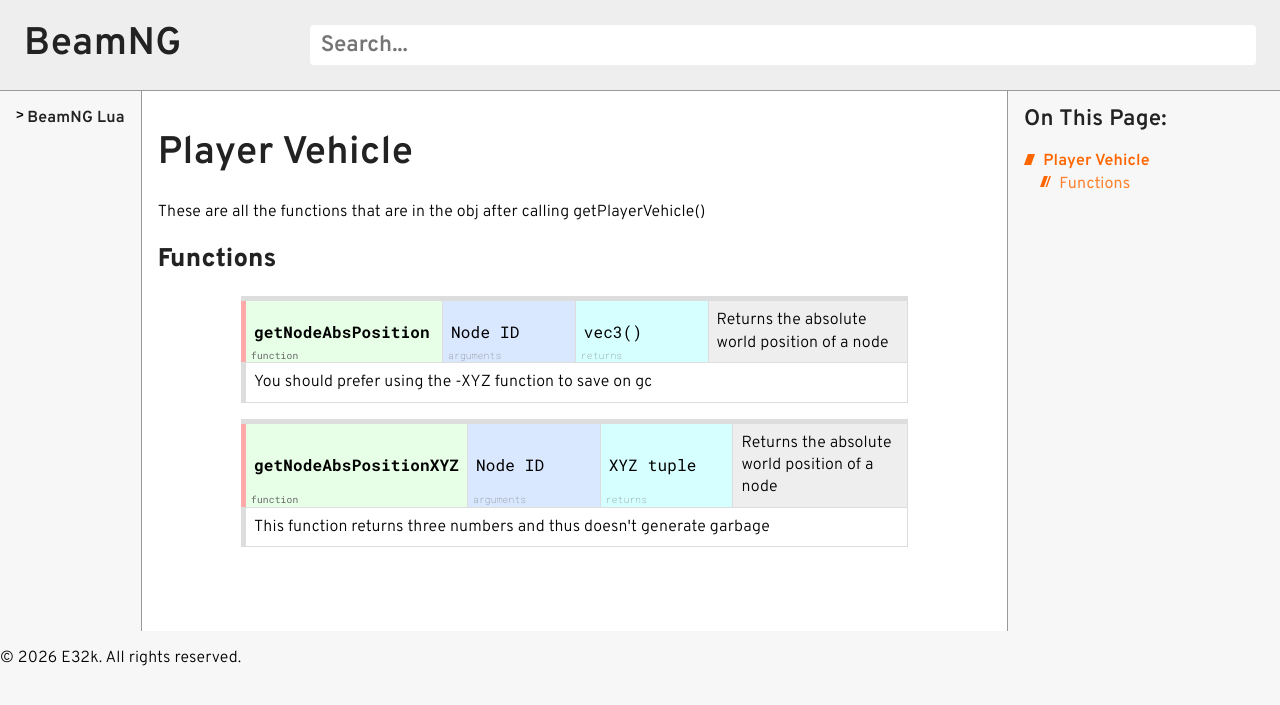
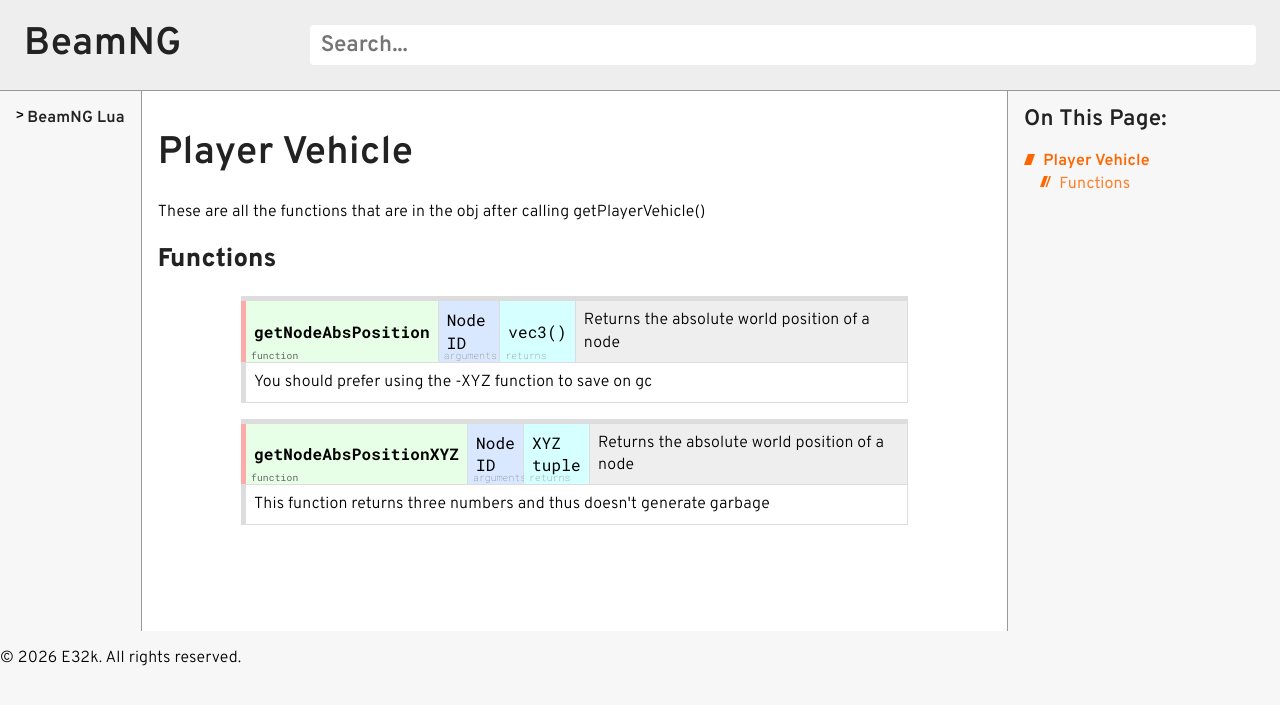
Before and after one commit to E32k/e32k.github.io, a Jekyll site: the page built from beamng/lua/gelua/playerVehicle.md, in a window 1280 px wide. Shown: the top 705 px of the page. Built offline with Jekyll 4.4.1, drawn with Linux system fonts in a browser that asks for light colours.

Commit message:
fixed sizes

```diff
--- a/assets/style.css
+++ b/assets/style.css
@@ -424,7 +424,7 @@
 /* function name */
 .func {
   background-color: #e6ffe6;
-  width: 30%;
+  width: 25%;
   text-align: left;
   font-family: "Roboto Mono", monospace;
   font-weight: bold;
@@ -434,7 +434,6 @@
 /* arguments */
 .args {
   background-color: #dae8ff;
-  width: 20%;
   font-family: "Roboto Mono", monospace;
   font-weight: normal;
 }
@@ -442,7 +441,6 @@
 /* returns */
 .rets {
   background-color: #d6ffff;
-  width: 20%;
   font-family: "Roboto Mono", monospace;
   font-weight: normal;
 }
@@ -451,6 +449,7 @@
 .desc {
   font-family: "Overpass", "Trebuchet MS", "Helvetica", "Arial", "Verdana", sans-serif;
   background-color: #eee;
+  width: 50%;
 }
 
 /* extra notes */
```
